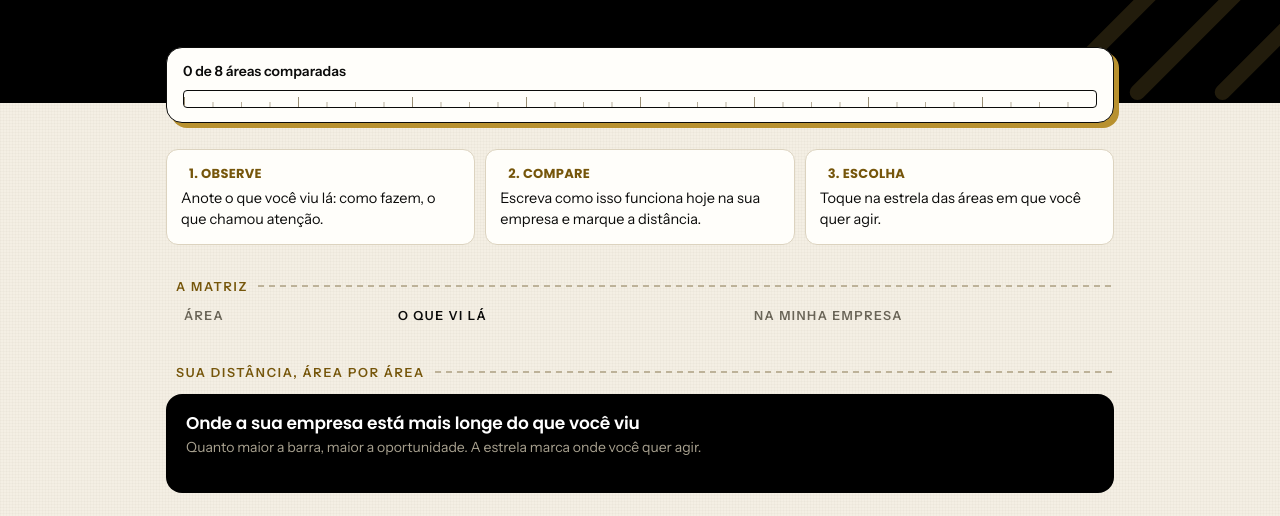
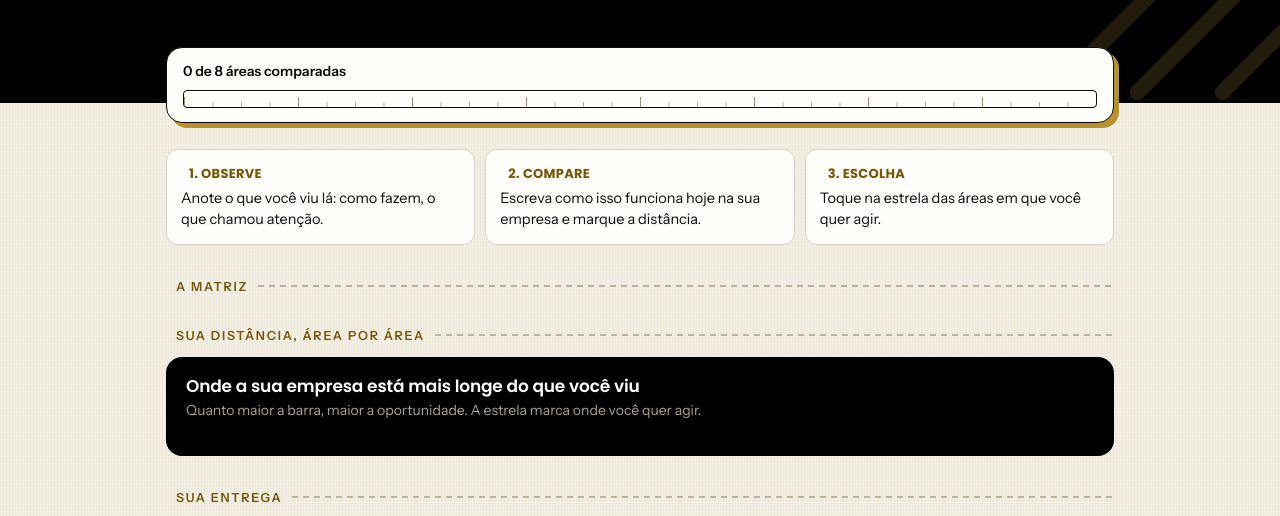
Before and after one commit to textilclub/painel360, a plain HTML site: page visita.html in a window 1280 px wide. Shown: the part 247-763 px from the top of the page. Drawn offline with Linux system fonts and the light colour scheme; a script that the page names is missing.

Commit message:
Add files via upload

```diff
--- a/visita.html
+++ b/visita.html
@@ -136,7 +136,6 @@
     </div>
 
     <div class="sec"><span data-ic="layers"></span>A matriz</div>
-    <div class="mx-head"><span>Área</span><span>O que vi lá</span><span>Na minha empresa</span></div>
     <div id="areas"></div>
 
     <div class="sec"><span data-ic="trend"></span>Sua distância, área por área</div>
```
